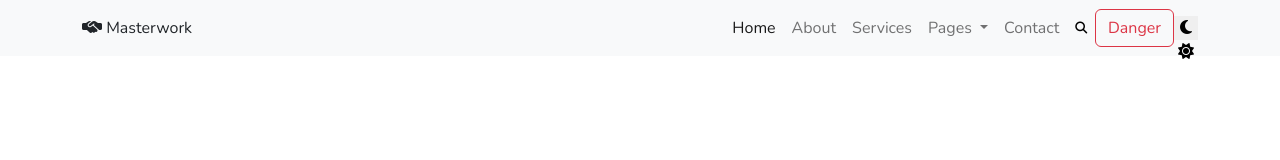
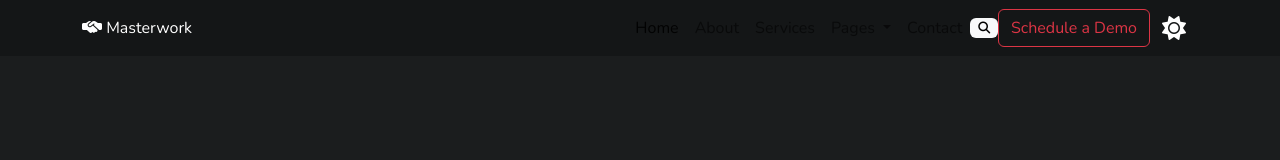
Before and after one commit to zivhdinfo/MasterWork, a plain HTML site: page index.html in a window 1280 px wide. Both pictures are taken after a click on the button "Click to switch theme". Drawn offline with nearby package versions, Linux system fonts and the light colour scheme.

Commit message:
update darktheme

```diff
--- a/assets/css/dark.css
+++ b/assets/css/dark.css
@@ -1,3 +1,23 @@
-.dark.fa-moon {
+.dark#myBody {
+    background-color: #1b1d1e;
+    color: white
+}
+
+/* nav start  */
+.dark .navbar {
+    background-color: #141617 !important;
+}
+
+.dark #switchButton {
+
+    font-size: 24px;
+}
+
+.dark #switchButton .fa-sun {
+    display: block;
+    color: white;
+}
+
+.dark #switchButton .fa-moon {
     display: none;
 }
--- a/assets/css/light.css
+++ b/assets/css/light.css
@@ -24,7 +24,15 @@
 
 }
 
-.light.fa-sun {
-    /* nếy đang có light thì chúng ta sẽ cho nó ẩn icon mặt trời */
+#switchButton {
+    border: none;
+    font-size: 24px;
+}
+
+#switchButton .fa-sun {
     display: none;
 }
+
+#switchButton .fa-moon {
+    display: block;
+}
--- a/assets/js/script.js
+++ b/assets/js/script.js
@@ -19,7 +19,20 @@
   });
 // dark theme
 
+/**
+Solution:
+Khi click vào nút moon 🌙 , thẻ body sẽ được thêm class dark.
+Dựa vào class dark, ta viết css dành riêng cho dark theme.
+
+Ngược lại, khi click vào nút sun ☀️, ta sẽ xóa class dark để css light theme hiện lại
+
+*/
+
+//gọi thẻ button có id là switchButton
+// gắn chức năng click cho switchButton
 document.getElementById("switchButton").onclick = function () {
-
-  document.getElementById("light").classList.toggle("dark");
+  //khi button được click thì tìm đến thẻ body có id là myBody
+  // dùng classlist để gọi thuộc tính class của thẻ body
+  //Sử dụng toggle() để thêm hoặc xóa 1 class của thẻ html. Nếu thẻ body không có class dark thì toggle sẽ thêm class dark vào body. Ngược lại, nếu thẻ body đang có class dark thì toogle sẽ xóa class dark đi.
+  document.getElementById("myBody").classList.toggle("dark");
 };
--- a/index.html
+++ b/index.html
@@ -26,7 +26,7 @@
     <link rel="stylesheet" href="./assets/css/dark.css" />
     <link rel="stylesheet" href="./assets/css/light.css" />
   </head>
-  <body id="#light">
+  <body id="myBody">
     <header>
       <nav class="navbar navbar-expand-lg navbar-light bg-light">
         <div class="container-fluid container-lg">
@@ -90,11 +90,13 @@
               ><i class="fa fa-search" aria-hidden="true"></i
             ></span>
 
-            <button type="button" class="btn btn-outline-danger">Danger</button>
+            <button type="button" class="btn btn-outline-danger">
+              Schedule a Demo
+            </button>
 
-            <button id="switchButton" class="theme-setting">
-              <span class="light fa fa-moon"></span>
-              <span class="dark fa fa-sun"></span>
+            <button class="btn" id="switchButton" title="Click to switch theme">
+              <i class="fa fa-moon"></i>
+              <i class="fa fa-sun"></i>
             </button>
           </div>
         </div>
```
